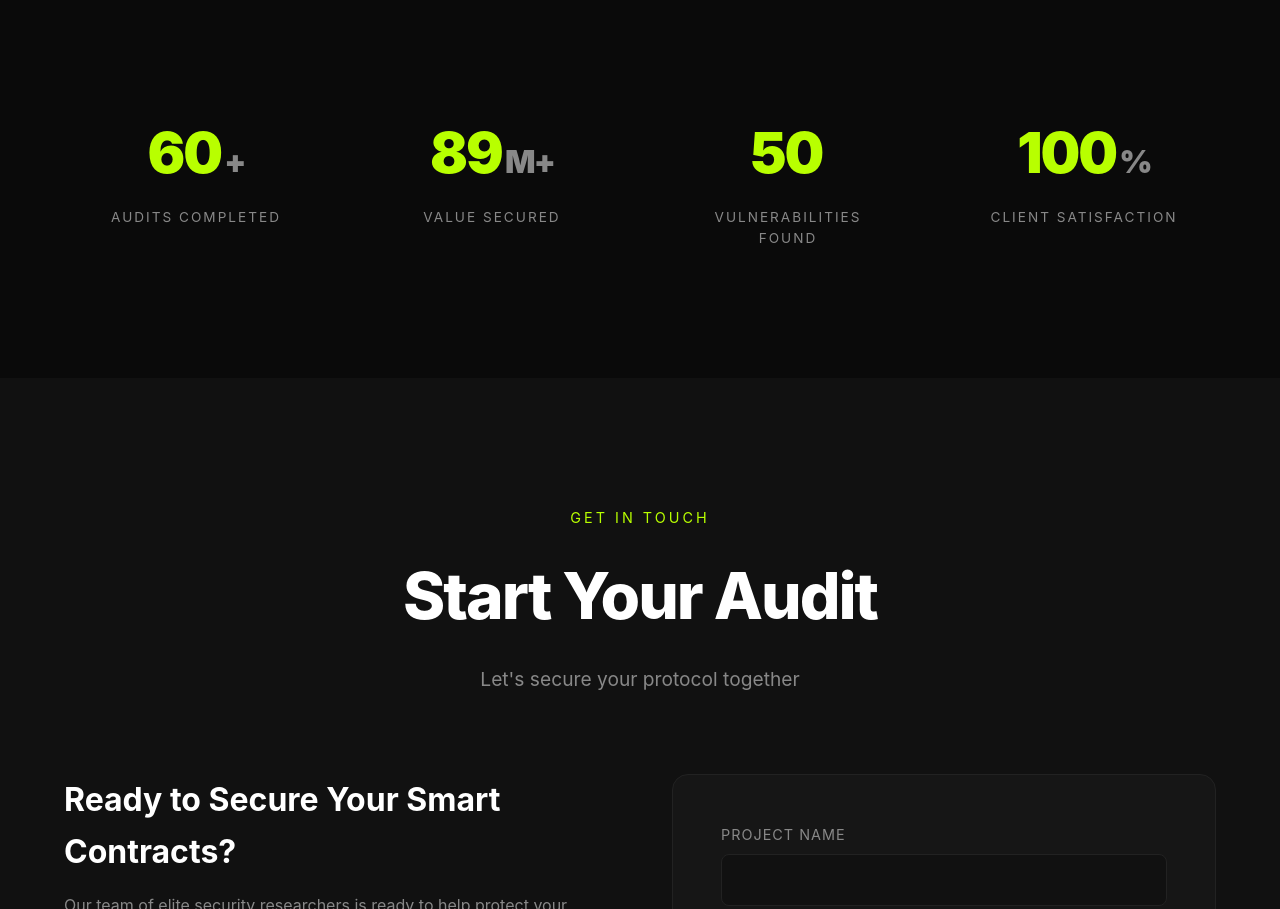
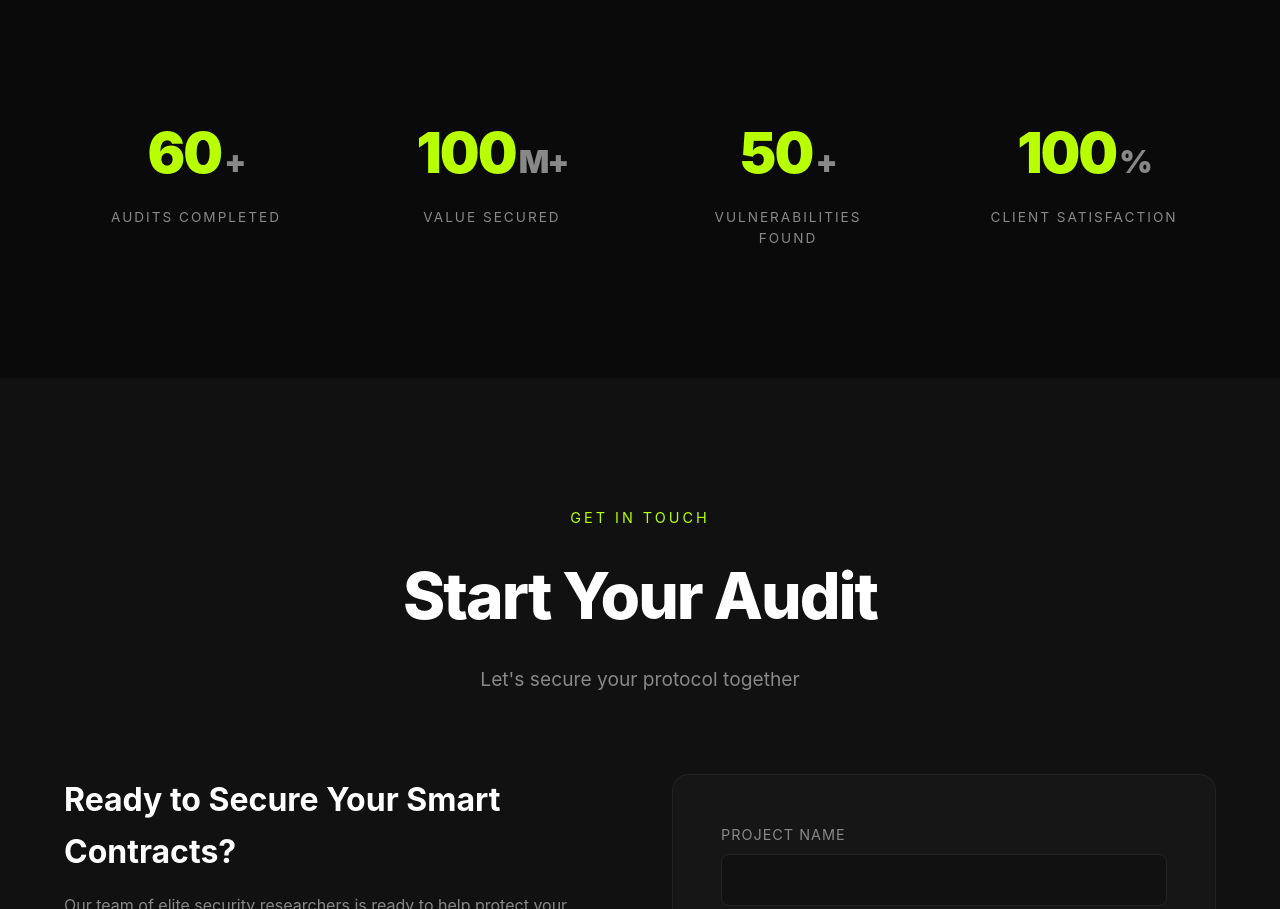
Before and after one commit to nexusaudits/nexusauditsweb, a plain HTML site: page index.html in a window 1280 px wide. Shown: the part 3697-4606 px from the top of the page. Drawn offline with Linux system fonts and the light colour scheme.

Commit message:
Update index.html

```diff
--- a/index.html
+++ b/index.html
@@ -1518,11 +1518,11 @@
                 <p class="stat-label">Audits Completed</p>
             </div>
             <div class="stat-card">
-                <div class="stat-number" data-target="89" data-suffix="M+">0</div>
+                <div class="stat-number" data-target="100" data-suffix="M+">0</div>
                 <p class="stat-label">Value Secured</p>
             </div>
             <div class="stat-card">
-                <div class="stat-number" data-target="50" data-suffix="">0</div>
+                <div class="stat-number" data-target="50" data-suffix="+">0</div>
                 <p class="stat-label">Vulnerabilities Found</p>
             </div>
             <div class="stat-card">
```
